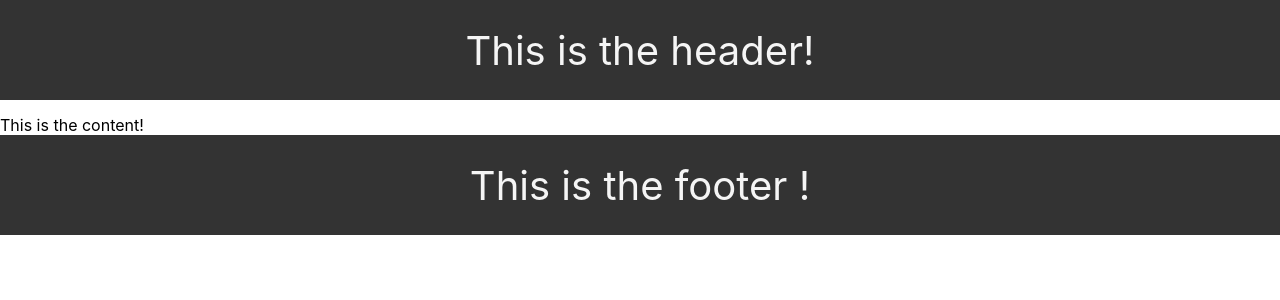
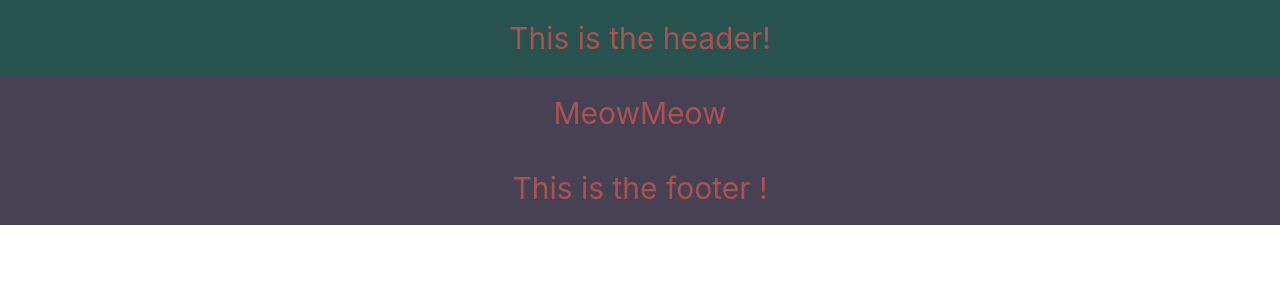
Before and after one commit to CheukHoYun/app_for_achievers, a React (Create React App) app: page / in a window 1280 px wide. Shown: the top 300 px of the page. Built offline with nearby package versions, Linux system fonts and the light colour scheme.

Commit message:
regular commit

```diff
--- a/package.json
+++ b/package.json
@@ -7,8 +7,10 @@
     "@testing-library/jest-dom": "^4.2.4",
     "@testing-library/react": "^9.3.2",
     "@testing-library/user-event": "^7.1.2",
+    "bootstrap": "^4.5.2",
     "gh-pages": "^3.1.0",
     "react": "^16.13.1",
+    "react-bootstrap": "^1.3.0",
     "react-dom": "^16.13.1",
     "react-scripts": "3.4.3"
   },
--- a/src/components/App.css
+++ b/src/components/App.css
@@ -1,38 +1,23 @@
-.App {
+.content {
+  height: 75px;
+  background-color: rgb(70, 65, 83);
+  color: rgb(172, 81, 81);
+  margin-bottom: 0px;
   text-align: center;
+  font-size: 30px;
+  display: flex;
+  justify-content: center;
+  align-items: center;
 }
 
-.App-logo {
-  height: 40vmin;
-  pointer-events: none;
+.header {
+  height: 75px;
+  background-color: rgb(39, 82, 78);
+  color: rgb(172, 81, 81);
+  margin-bottom: 0px;
+  text-align: center;
+  font-size: 30px;
+  display: flex;
+  justify-content: center;
+  align-items: center;
 }
-
-@media (prefers-reduced-motion: no-preference) {
-  .App-logo {
-    animation: App-logo-spin infinite 20s linear;
-  }
-}
-
-.App-header {
-  background-color: #282c34;
-  min-height: 100vh;
-  display: flex;
-  flex-direction: column;
-  align-items: center;
-  justify-content: center;
-  font-size: calc(10px + 2vmin);
-  color: white;
-}
-
-.App-link {
-  color: #61dafb;
-}
-
-@keyframes App-logo-spin {
-  from {
-    transform: rotate(0deg);
-  }
-  to {
-    transform: rotate(360deg);
-  }
-}
--- a/src/components/Content.js
+++ b/src/components/Content.js
@@ -1,9 +1,15 @@
 import React, { Component } from "react";
+import ContactCard from "./contactCard";
 
 class Content extends Component {
   state = {};
   render() {
-    return <main>This is the content!</main>;
+    return (
+      <main className="content">
+        <ContactCard />
+        <ContactCard />
+      </main>
+    );
   }
 }
 
--- a/src/components/Footer.css
+++ /dev/null
@@ -1,15 +0,0 @@
-body {
-  margin: 100;
-}
-
-.navbar {
-  height: 100px;
-  background-color: #333;
-  color: whitesmoke;
-  margin-bottom: 15px;
-  text-align: center;
-  font-size: 40px;
-  display: flex;
-  justify-content: center;
-  align-items: center;
-}
--- a/src/components/Footer.js
+++ b/src/components/Footer.js
@@ -1,10 +1,9 @@
 import React, { Component } from "react";
-import "./Footer.css";
 
 class Footer extends Component {
   state = {};
   render() {
-    return <footer className="navbar"> This is the footer ! </footer>;
+    return <footer className="content"> This is the footer ! </footer>;
   }
 }
 
--- a/src/components/Header.css
+++ /dev/null
@@ -1,15 +0,0 @@
-body {
-  margin: 10;
-}
-
-.navbar {
-  height: 100px;
-  background-color: #333;
-  color: whitesmoke;
-  margin-bottom: 15px;
-  text-align: center;
-  font-size: 40px;
-  display: flex;
-  justify-content: center;
-  align-items: center;
-}
--- a/src/components/Header.js
+++ b/src/components/Header.js
@@ -1,10 +1,9 @@
 import React, { Component } from "react";
-import "./Header.css";
 
 class Header extends Component {
   state = {};
   render() {
-    return <header className="navbar">This is the header!</header>;
+    return <header className="header">This is the header!</header>;
   }
 }
 
--- /dev/null
+++ b/src/components/contactCard.js
@@ -0,0 +1,10 @@
+import React, { Component } from "react";
+
+class ContactCard extends Component {
+  state = {};
+  render() {
+    return <div>Meow</div>;
+  }
+}
+
+export default ContactCard;
```
Also changed, not shown: 2 other files (tests, documents, lock files or other folders).
